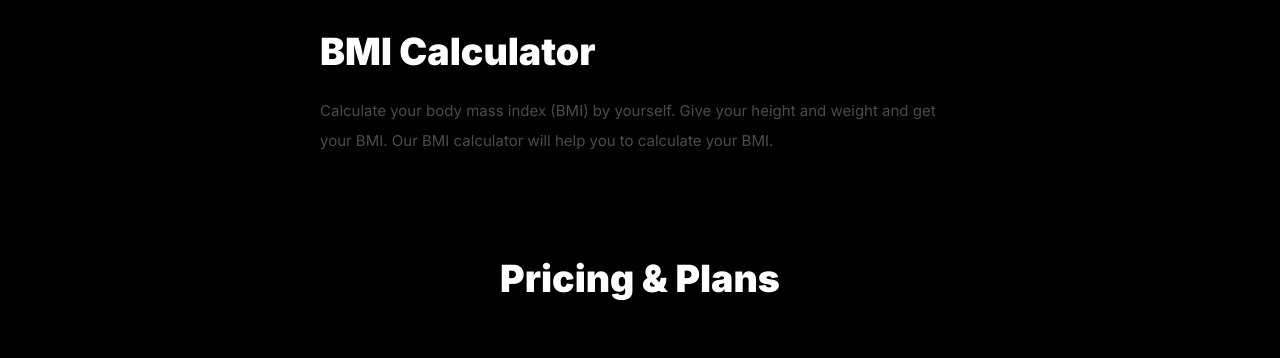
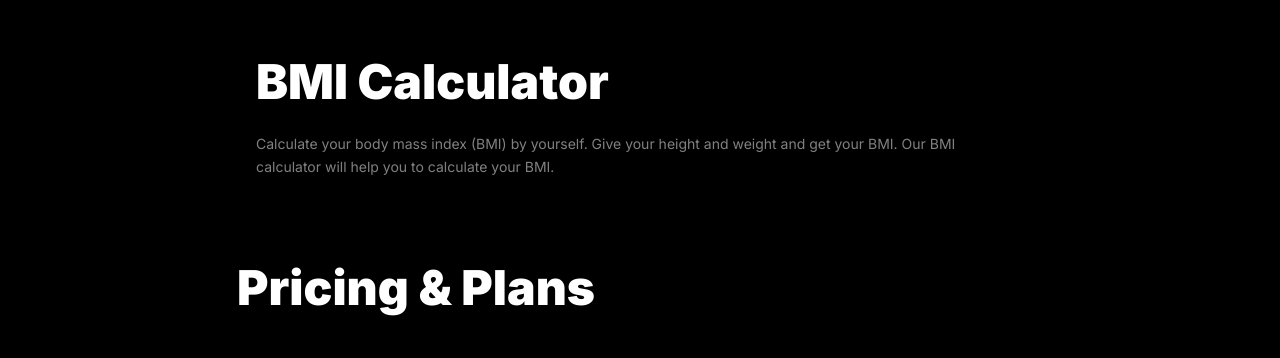
Before and after one commit to taniasumona15/Assignment-2-new, a plain HTML site: page index.html in a window 1280 px wide. Shown: the part 2405-2763 px from the top of the page. Drawn offline with Linux system fonts and the light colour scheme; a web font is replaced by a local one.

Commit message:
5th commit

```diff
--- a/styles/style.css
+++ b/styles/style.css
@@ -574,23 +574,28 @@ padding: 20px 80px;
 
 
 .bmi-content{
-  padding: 20px 80px;
+  margin-top: 1rem;
+  display: flex;
+  justify-content: center;
+  align-items: center;
+  flex-direction: column;
+}
 
-  margin: 0 auto;
-  width: 50%;
-
-
-
+.heading{
+  color: rgb(255, 255, 255);
+  font-size: 48px;
+  font-weight: 900;
+  width: 60%;
 
 }
 
 
 
-
 .bmi-content p{
+  color: rgb(255, 255, 255, 0.5);
+  font-size: 14px;
+  font-weight: 400;
   text-align: start;
-  line-height: 2rem;
-  width: 100%;
 }
 
 
```
